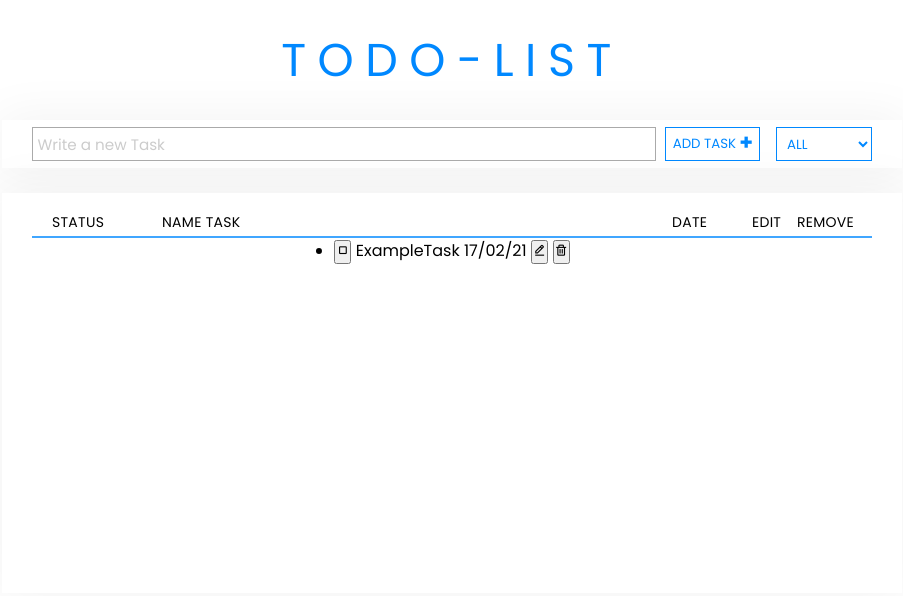
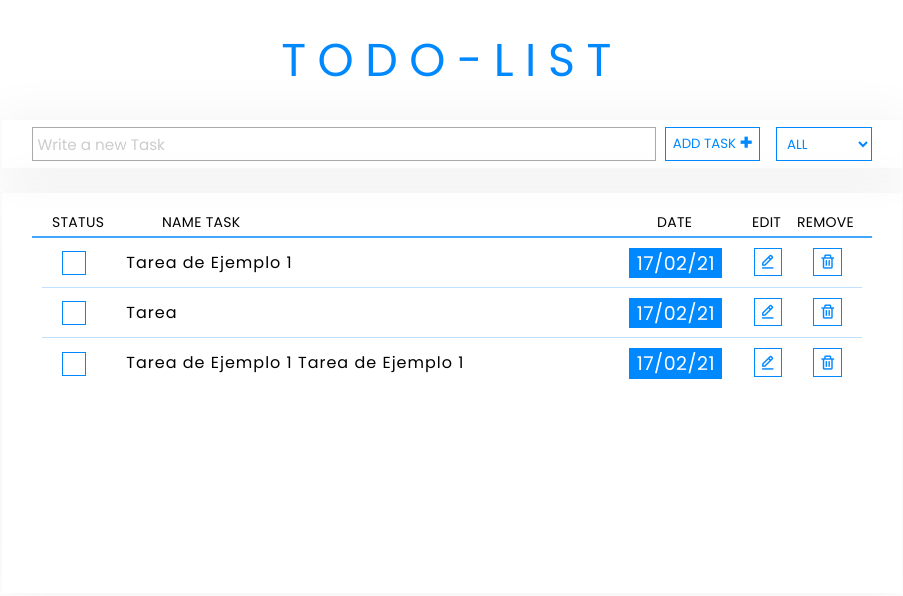
Before and after one commit to FeliDipi/TODO-List-project, a plain HTML site: page index.html in a window 1280 px wide. Shown: the whole page, without its empty margins (188-1091 px from the left). Drawn offline with nearby package versions, Linux system fonts and the light colour scheme.

Commit message:
Visualization semi-finished

```diff
--- a/index.html
+++ b/index.html
@@ -34,21 +34,42 @@
             <label id="removeLabel">REMOVE</label>
         </div>
         <ul class="containerTaskList">
-            <div class="containerTaskLI">
-                <li>
-                    <button class="checkBtn">
-                        <i class='bx bx-checkbox'></i>
-                    </button>
-                    <label class="taskLI">ExampleTask</label>
+            <li>
+                <div class="conteinerLeft">
+                    <label class="checkBox"></label>
+                    <label class="taskLI">Tarea de Ejemplo 1</label>
+                </div>
+                <div>
                     <label class="dateLI">17/02/21</label>
-                    <button class="editBtn">
-                        <i class='bx bx-edit-alt' ></i>
-                    </button>
-                    <button class="removeBtn">
-                        <i class='bx bx-trash' ></i>
-                    </button>
-                </li>
-            </div>
+                    <i class='bx bx-edit-alt' id="editBtn"></i>
+                    <i class='bx bx-trash' id="removeBtn"></i>
+                </div>
+                </button>
+            </li>
+            <li>
+                <div class="conteinerLeft">
+                    <label class="checkBox"></label>
+                    <label class="taskLI">Tarea</label>
+                </div>
+                <div>
+                    <label class="dateLI">17/02/21</label>
+                    <i class='bx bx-edit-alt' id="editBtn"></i>
+                    <i class='bx bx-trash' id="removeBtn"></i>
+                </div>
+                </button>
+            </li>
+            <li>
+                <div class="conteinerLeft">
+                    <label class="checkBox"></label>
+                    <label class="taskLI">Tarea de Ejemplo 1 Tarea de Ejemplo 1</label>
+                </div>
+                <div>
+                    <label class="dateLI">17/02/21</label>
+                    <i class='bx bx-edit-alt' id="editBtn"></i>
+                    <i class='bx bx-trash' id="removeBtn"></i>
+                </div>
+                </button>
+            </li>
         </ul>
     </div>
 
--- a/style.css
+++ b/style.css
@@ -10,6 +10,7 @@
 :root
 {
     --principal-color: #0088FF;
+    --scale-anim: scale(97%,97%);
 }
 
 .todoTitle
@@ -27,22 +28,11 @@
     align-items: center;
 }
 
-.formTodo, .containerList
+.formTodo
 {
     min-height: 6vh;
     max-width: 900px;
     margin:0 auto;
-}
-
-.containerList
-{
-    margin-top: 25px;
-    min-height: 50vh;
-    display: flex;
-    flex-direction: column;
-    align-items: center;
-    background: #FFFFFF;
-    box-shadow: 1px 1px 50px 5px rgba(0, 0, 0, 0.05);
 }
 
 #headerTaskList
@@ -82,7 +72,7 @@
 
 #dateLabel
 {
-    left: 270px;
+    left: 255px;
 }
 
 #editLabel
@@ -118,10 +108,47 @@
     font-size: 0.95rem;
 }
 
+#submitBtn, #filterBtn
+{
+    cursor: pointer;
+    padding: 0.4rem;
+    margin-left: 0.6rem;
+    background-color: white;
+    border-radius: 0;
+    border:1.5px solid var(--principal-color);
+    transition: 0.25s ease;
+}
+
+#submitBtn i, #submitBtn span
+{
+    color: var(--principal-color);
+    pointer-events: none;
+}
+#submitBtn:hover
+{
+    transform: var(--scale-anim);;
+    background-color: var(--principal-color);
+}
+
+#submitBtn:hover, #submitBtn:hover span, #submitBtn:hover i
+{
+    color: white;
+}
+
 #filterBtn
 {
+    color: var(--principal-color);
     outline: none;
     overflow: hidden;
+    padding: 0.35rem;
+    margin-left: 1rem;
+}
+
+#filterBtn:hover
+{
+    transform: var(--scale-anim);;
+    background-color: var(--principal-color);
+    color: white;
 }
 
 select
@@ -130,28 +157,117 @@ select
     width: 6rem;
 }
 
-#submitBtn, #filterBtn
+.containerList
 {
-    cursor: pointer;
-    padding: 0.4rem;
-    margin-left: 0.6rem;
+    max-width: 900px;
+    height: 50vh;
+    position: relative;
+    margin:0 auto;
+    margin-top: 25px;
+    display: flex;
+    flex-direction: column;
+    align-items: center;
+    box-shadow: 1px 1px 50px 5px rgba(0, 0, 0, 0.05);
+    overflow:hidden;
+    overflow-y:scroll;
+}
+
+.containerList li
+{
+    display: flex;
+    align-items: center;
+    justify-content: space-between;
+    padding: 15px;
+    list-style: none;
+    border-bottom: 1px solid rgba(0, 136, 255, 0.25);
+    width: 820px;
+    height: 50px;
+    position: relative;
+    padding: 12px 20px;
+    transition: 0.25s ease;
+}
+
+.containerList li:last-child
+{
+    border:none;
+}
+
+.containerList li:hover
+{
+    background-color: rgba(0, 136, 255, 0.03);
+}
+
+.taskLI
+{
+    overflow: hidden;
+    letter-spacing: 1px;
+    margin-left: 2.25rem;
+}
+
+#editBtn, #removeBtn
+{
     background-color: white;
     border-radius: 0;
-    border:1.5px solid var(--principal-color);
+    color: var(--principal-color);
+    border: 1.5px solid var(--principal-color);
+    padding: 0.3rem;
+    font-size: 17px;
+    transition: 0.25s ease;
+    margin-left: 27px;
 }
 
-#filterBtn
+#editBtn:hover, #removeBtn:hover
 {
-    padding: 0.35rem;
-    margin-left: 1rem;
+    color: white;
+    background-color: var(--principal-color);
+    transform: var(--scale-anim);;
 }
 
-#submitBtn i, #submitBtn span
+.checkBox::before
 {
-    pointer-events: none;
+    content: "";
+    display: inline-block;
+    position: relative;
+    vertical-align: middle;
+    width: 22px;
+    height: 22px;
+    border: 1.5px solid var(--principal-color);
+    background-color: white;
+    cursor: pointer;
 }
 
-#submitBtn i, #submitBtn span, #filterBtn
+.checkActive::before
 {
-    color: var(--principal-color);
+    background-color: var(--principal-color);
 }
+
+.checkActive::after
+{
+    content: "";
+    position: absolute;
+    display: inline-block;
+    left: 28px;
+    top: 18px;
+    width: 5px;
+    height: 12px;
+    border: 1px solid white;
+    border-width: 0px 3px 3px 0px;
+    transform: rotate(45deg);
+}
+
+.taskChecked
+{
+    text-decoration:line-through;
+}
+
+.dateLI
+{
+    background-color: var(--principal-color);
+    color: white;
+    font-size: 19px;
+    padding:0.11rem;
+    padding-left: 0.45rem;
+    padding-right: 0.45rem;
+    overflow: hidden;
+    letter-spacing: 0.5px;
+}
```
